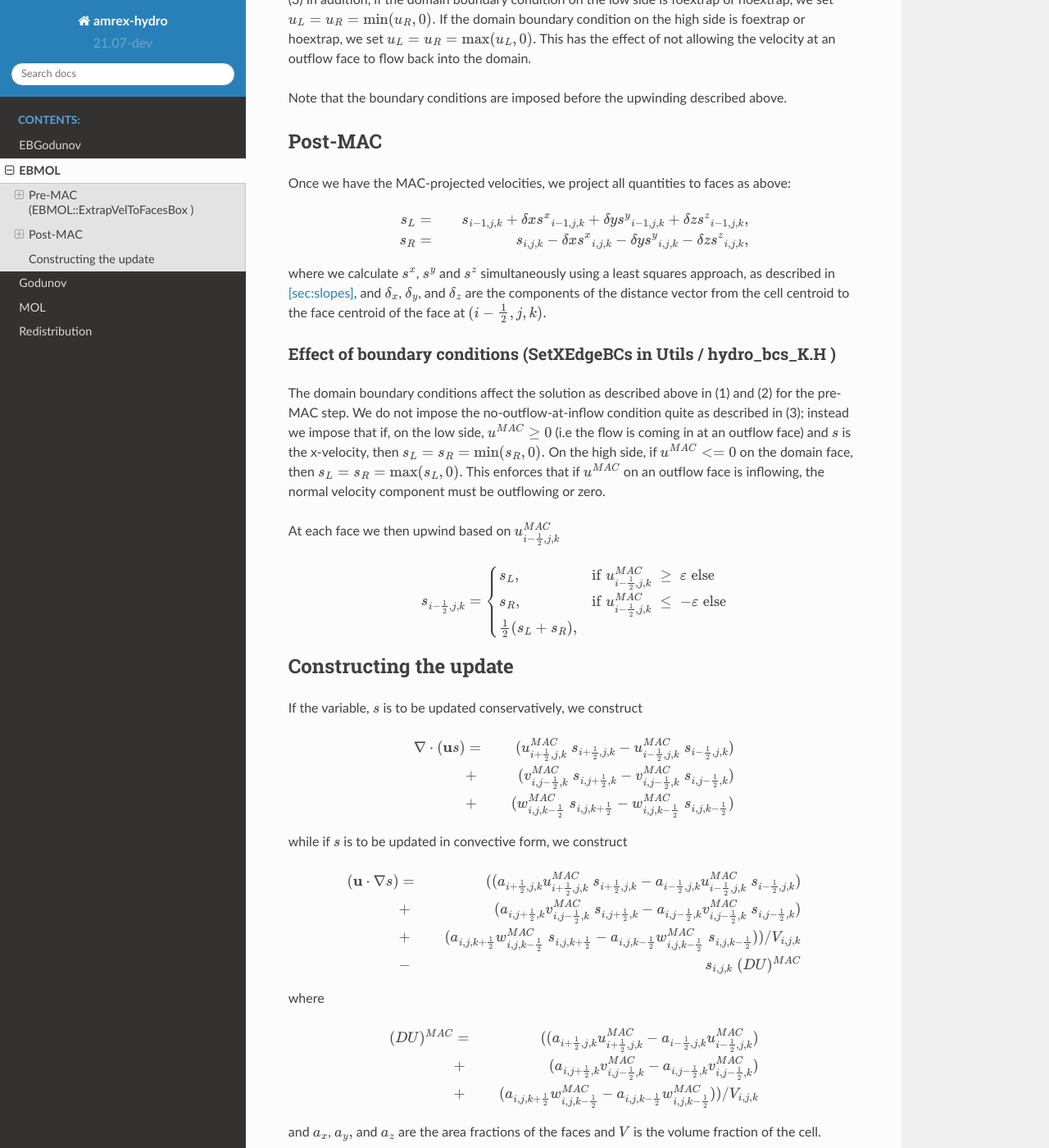
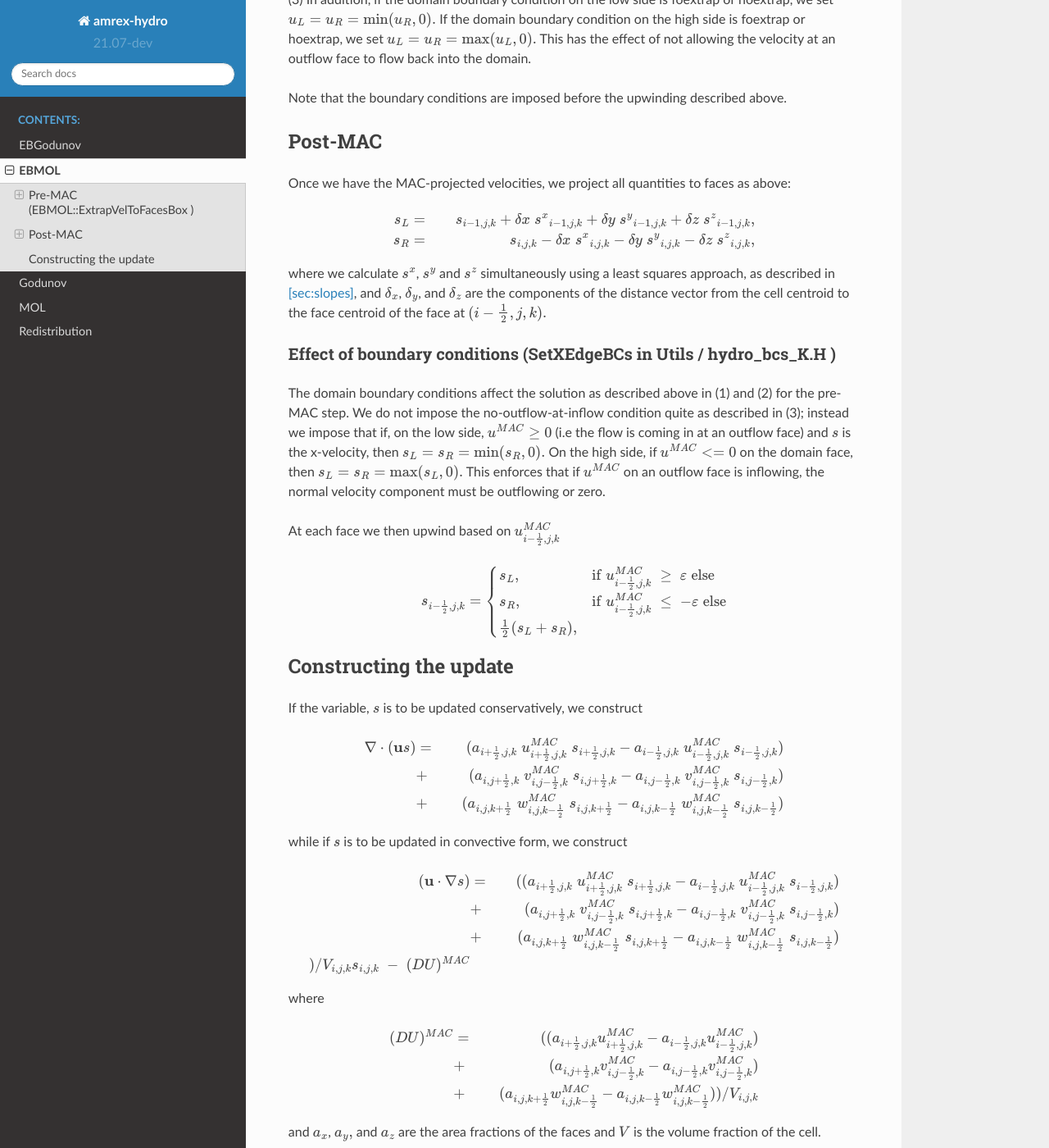
Before and after one commit to AMReX-Fluids/AMReX-Hydro, a Sphinx documentation site: the page built from Docs/source/EBMOL.rst, in a window 1280 px wide and 1400 px high, scrolled down 1070 px. Shown: the whole window at 82% size. Built offline with Sphinx 7.4.7 and the Read the Docs theme 2.0.0, drawn with Linux system fonts in a browser that asks for light colours; pages that are not in the unit, such as notebooks, are missing from menus; some of the changed text lies outside the part shown.

Commit message:
add some spaces

```diff
--- a/Docs/source/EBMOL.rst
+++ b/Docs/source/EBMOL.rst
@@ -17,8 +17,8 @@
 .. math::
 
    \begin{aligned}
-   u_L &=& u_{i-1,j,k} + \delta x {u^x}_{i-1,j,k} + \delta y {u^y}_{i-1,j,k} + \delta z {u^z}_{i-1,j,k} , \\
-   u_R &=& u_{i,j,k}   - \delta x {u^x}_{i,j,k}   - \delta y {u^y}_{i,j,k}   - \delta z {u^z}_{i,j,k} ,\end{aligned}
+   u_L &=& u_{i-1,j,k} + \delta x \; {u^x}_{i-1,j,k} + \delta y \; {u^y}_{i-1,j,k} + \delta z \; {u^z}_{i-1,j,k} , \\
+   u_R &=& u_{i,j,k}   - \delta x \; {u^x}_{i,j,k}   - \delta y \; {u^y}_{i,j,k}   - \delta z \; {u^z}_{i,j,k} ,\end{aligned}
 
 where we calculate :math:`u^x`, :math:`u^y` and :math:`u^z` simultaneously using a least squares approach,
 as described in `[sec:slopes] <#sec:slopes>`__,
@@ -74,8 +74,8 @@
 .. math::
 
    \begin{aligned}
-   s_L &=& s_{i-1,j,k} + \delta x {s^x}_{i-1,j,k} + \delta y {s^y}_{i-1,j,k} + \delta z {s^z}_{i-1,j,k} , \\
-   s_R &=& s_{i,j,k}   - \delta x {s^x}_{i,j,k}   - \delta y {s^y}_{i,j,k}   - \delta z {s^z}_{i,j,k} ,\end{aligned}
+   s_L &=& s_{i-1,j,k} + \delta x \; {s^x}_{i-1,j,k} + \delta y \; {s^y}_{i-1,j,k} + \delta z \; {s^z}_{i-1,j,k} , \\
+   s_R &=& s_{i,j,k}   - \delta x \; {s^x}_{i,j,k}   - \delta y \; {s^y}_{i,j,k}   - \delta z \; {s^z}_{i,j,k} ,\end{aligned}
 
 where we calculate :math:`s^x`, :math:`s^y` and :math:`s^z` simultaneously using a least squares approach,
 as described in `[sec:slopes] <#sec:slopes>`__,
@@ -115,25 +115,25 @@
 .. math::
 
    \begin{aligned}
-   \nabla \cdot ({\bf u}s) &=& (u^{MAC}_{i+\frac{1}{2},j,k}\; s_{i+\frac{1}{2},j,k}
-                             - u^{MAC}_{i-\frac{1}{2},j,k}\; s_{i-\frac{1}{2},j,k}) \\
-                           &+& (v^{MAC}_{i,j-\frac{1}{2},k}\; s_{i,j+\frac{1}{2},k}
-                             - v^{MAC}_{i,j-\frac{1}{2},k}\; s_{i,j-\frac{1}{2},k} ) \\
-                           &+& (w^{MAC}_{i,j,k-\frac{1}{2}}\; s_{i,j,k+\frac{1}{2}}
-                             - w^{MAC}_{i,j,k-\frac{1}{2}}\; s_{i,j,k-\frac{1}{2}}) \end{aligned}
+   \nabla \cdot ({\bf u}s) &=& (a_{i+\frac{1}{2},j,k} \; u^{MAC}_{i+\frac{1}{2},j,k}\; s_{i+\frac{1}{2},j,k}
+                              - a_{i-\frac{1}{2},j,k} \; u^{MAC}_{i-\frac{1}{2},j,k}\; s_{i-\frac{1}{2},j,k}) \\
+                           &+& (a_{i,j+\frac{1}{2},k} \; v^{MAC}_{i,j-\frac{1}{2},k}\; s_{i,j+\frac{1}{2},k}
+                              - a_{i,j-\frac{1}{2},k} \; v^{MAC}_{i,j-\frac{1}{2},k}\; s_{i,j-\frac{1}{2},k} ) \\
+                           &+& (a_{i,j,k+\frac{1}{2}} \; w^{MAC}_{i,j,k-\frac{1}{2}}\; s_{i,j,k+\frac{1}{2}}
+                              - a_{i,j,k-\frac{1}{2}} \; w^{MAC}_{i,j,k-\frac{1}{2}}\; s_{i,j,k-\frac{1}{2}}) \end{aligned}
 
 while if :math:`s` is to be updated in convective form, we construct
 
 .. math::
 
    \begin{aligned}
-   ({\bf u}\cdot \nabla s) &=&      ( (a_{i+\frac{1}{2},j,k}  u^{MAC}_{i+\frac{1}{2},j,k}\; s_{i+\frac{1}{2},j,k}
-                                     - a_{i-\frac{1}{2},j,k}  u^{MAC}_{i-\frac{1}{2},j,k}\; s_{i-\frac{1}{2},j,k}) \\
-                                  &+& (a_{i,j+\frac{1}{2},k}  v^{MAC}_{i,j-\frac{1}{2},k}\; s_{i,j+\frac{1}{2},k}
-                                     - a_{i,j-\frac{1}{2},k}  v^{MAC}_{i,j-\frac{1}{2},k}\; s_{i,j-\frac{1}{2},k} ) \\
-                                  &+& (a_{i,j,k+\frac{1}{2}}  w^{MAC}_{i,j,k-\frac{1}{2}}\; s_{i,j,k+\frac{1}{2}}
-                                     - a_{i,j,k-\frac{1}{2}}  w^{MAC}_{i,j,k-\frac{1}{2}}\; s_{i,j,k-\frac{1}{2}}) ) / V_{i,j,k} \\
-                                  &-& s_{i,j,k} \; (DU)^{MAC}\end{aligned}
+   ({\bf u}\cdot \nabla s) &=& ( (a_{i+\frac{1}{2},j,k} \;  u^{MAC}_{i+\frac{1}{2},j,k}\; s_{i+\frac{1}{2},j,k}
+                                - a_{i-\frac{1}{2},j,k} \;  u^{MAC}_{i-\frac{1}{2},j,k}\; s_{i-\frac{1}{2},j,k}) \\
+                           &+& (  a_{i,j+\frac{1}{2},k}  \; v^{MAC}_{i,j-\frac{1}{2},k}\; s_{i,j+\frac{1}{2},k}
+                              -   a_{i,j-\frac{1}{2},k} \;  v^{MAC}_{i,j-\frac{1}{2},k}\; s_{i,j-\frac{1}{2},k} ) \\
+                           &+& (  a_{i,j,k+\frac{1}{2}}  \; w^{MAC}_{i,j,k-\frac{1}{2}}\; s_{i,j,k+\frac{1}{2}}
+                              -   a_{i,j,k-\frac{1}{2}} \;  w^{MAC}_{i,j,k-\frac{1}{2}}\; s_{i,j,k-\frac{1}{2}}) \\
+                            ) / V_{i,j,k} s_{i,j,k} \; - \; (DU)^{MAC}\end{aligned}
 
 where
 
```
